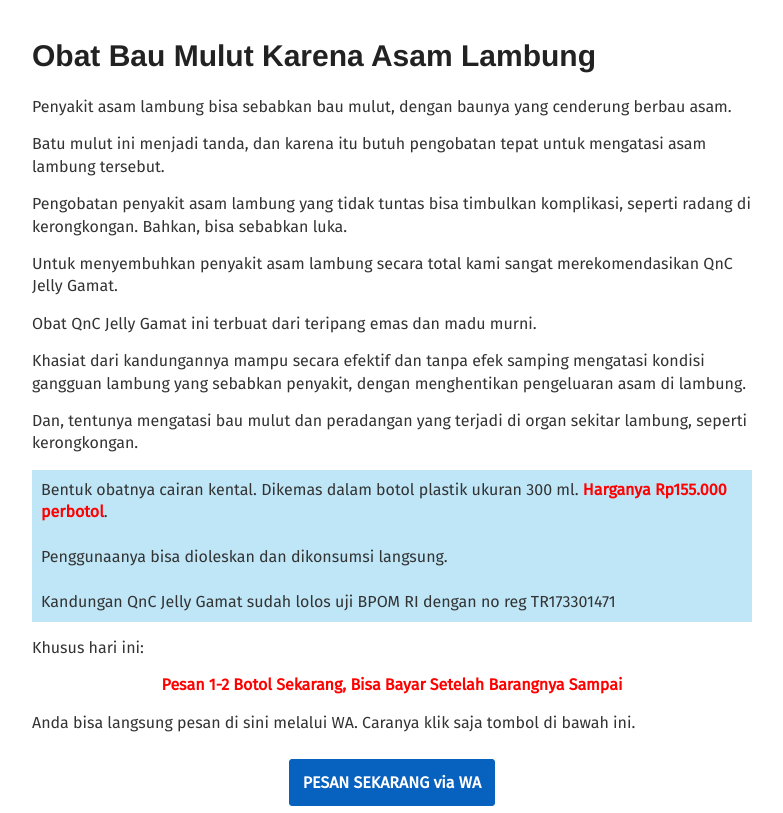
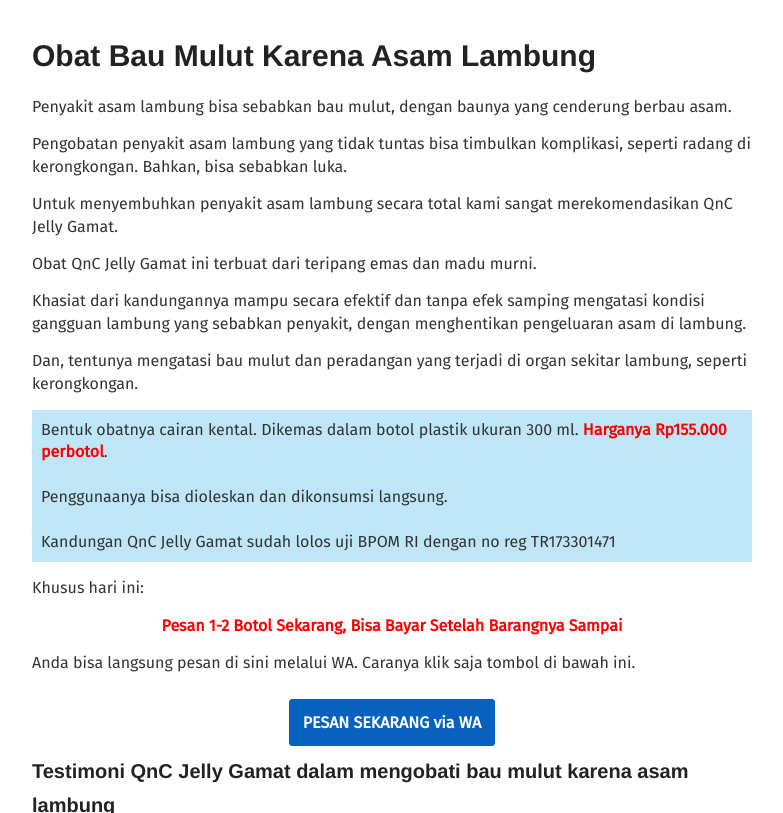
Before and after one commit to zeinherbal/zeinherbal.github.io, a Jekyll site: the page built from _posts/2019-12-26-obat-bau-mulut-karena-asam-lambung.md, in a window 1280 px wide and 900 px high, cut to the strip 0-813 px from the top of the window. Shown: the whole strip, without its empty margins (248-1031 px from the left). Built offline with Jekyll 4.4.1, drawn with Linux system fonts in a browser that asks for light colours.

Commit message:
Update 2019-12-26-obat-bau-mulut-karena-asam-lambung.md

```diff
--- a/_posts/2019-12-26-obat-bau-mulut-karena-asam-lambung.md
+++ b/_posts/2019-12-26-obat-bau-mulut-karena-asam-lambung.md
@@ -4,8 +4,6 @@
 ---
 
 Penyakit asam lambung bisa sebabkan bau mulut, dengan baunya yang cenderung berbau asam.
-
-Batu mulut ini menjadi tanda, dan karena itu butuh pengobatan tepat untuk mengatasi asam lambung tersebut.
 
 Pengobatan penyakit asam lambung yang tidak tuntas bisa timbulkan komplikasi, seperti radang di kerongkongan. Bahkan, bisa sebabkan luka.
 
```
